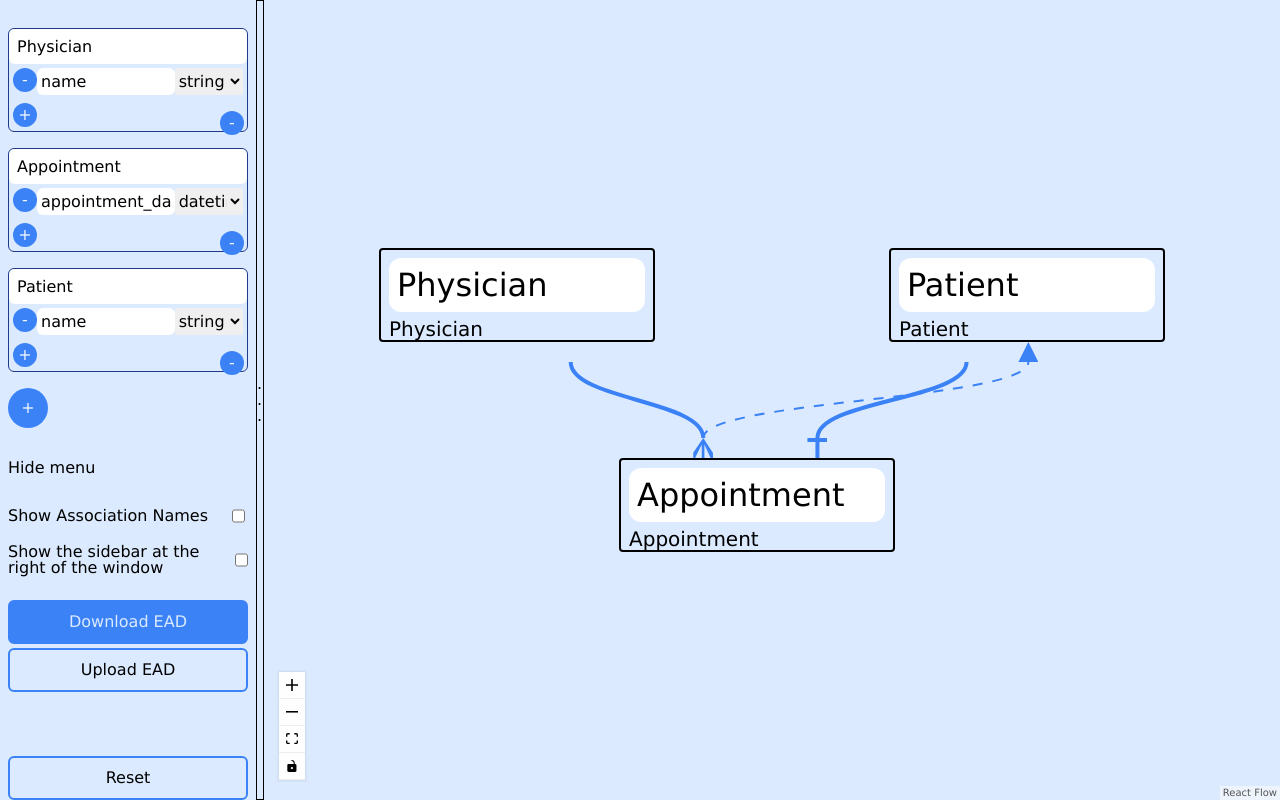
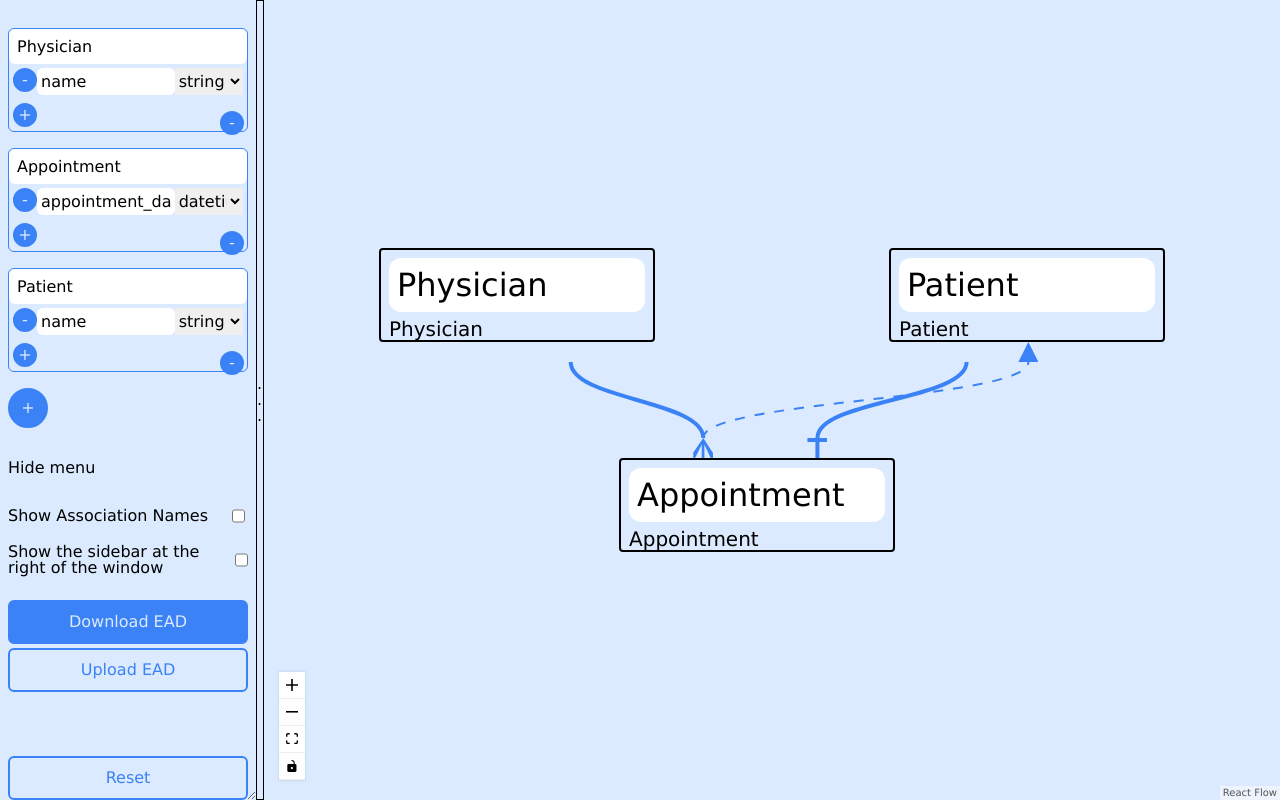
Before and after one commit to ozovalihasan/ead, a React (Vite) app: page / in a window 1280 px wide. Built offline with nearby package versions, Linux system fonts and the light colour scheme.

Commit message:
Refactor the style of the buttons

```diff
--- a/src/Sidebar.tsx
+++ b/src/Sidebar.tsx
@@ -40,18 +40,18 @@ const Sidebar = () => {
 
   return (
     <div className='flex'>
-      <aside className='relative py-3 px-2 overflow-y-scroll' style={{width: (locationSidebar === "left" ? widthSidebar : (window.innerWidth - (widthSidebar as number))) as number}} >
+      <aside className='relative py-3 px-2 overflow-y-scroll resize-x' style={{width: (locationSidebar === "left" ? widthSidebar : (window.innerWidth - (widthSidebar as number))) as number}} >
         {
 
           Object.keys(tables).map((tableId: string) => {
             return (
-              <div className="my-4 w-full bg-transparent border border-first-900 border-solid rounded-md" key={tableId} onDragStart={(event) => onDragStart(event, 'default', tableId)} draggable>
+              <div className="my-4 w-full bg-transparent border border-first-500 border-solid rounded-md" key={tableId} onDragStart={(event) => onDragStart(event, 'default', tableId)} draggable>
                 <input className="p-2 rounded-md w-full" placeholder='Table name' type="text" value={tables[tableId].name} onChange={(event) => onTableNameChange(event, tableId)} />
                 {
                   Object.keys(tables[tableId].attributes).map((attributeId) => {
                     return (
                       <div className="flex m-1" key={attributeId} >
-                        <button className="p-1 bg-first-500 text-first-50 rounded-full aspect-square h-6" onClick={event => removeAttribute(event, tableId, attributeId)} >-</button>
+                        <button className="btn-first rounded-full aspect-square h-6" onClick={event => removeAttribute(event, tableId, attributeId)} >-</button>
                         <input className="p-1 w-2/3 rounded-md" placeholder="Attribute" type="text" value={tables[tableId].attributes[attributeId].name} onChange={(event) => onAttributeNameChange(event, tableId, attributeId)} />
                         <select
                           className="w-1/3"
@@ -73,13 +73,13 @@ const Sidebar = () => {
                     )
                   })
                 }
-                <button className="p-1 bg-first-500 text-first-50 rounded-full m-1 aspect-square h-6" onClick={event => addAttribute(event, tableId)}>+</button>
-                <button className="right-0 absolute -translate-x-1/2 translate-y-1/2 p-1 bg-first-500 text-first-50 rounded-full aspect-square h-6" onClick={event => removeTable(event, tableId)}>-</button>
+                <button className="btn-first rounded-full m-1 aspect-square h-6" onClick={event => addAttribute(event, tableId)}>+</button>
+                <button className="right-0 absolute -translate-x-1/2 translate-y-1/2 btn-first rounded-full aspect-square h-6" onClick={event => removeTable(event, tableId)}>-</button>
               </div>
             )
           })
         }
-        <button className="p-1 bg-first-500 text-first-50 rounded-full aspect-square h-10" onClick={addTable}>+</button>
+        <button className="p-1 btn-first rounded-full aspect-square h-10" onClick={addTable}>+</button>
 
 
         <details open className='mt-8 [&>summary>span:nth-child(1)]:open:hidden [&>summary>span:nth-child(2)]:open:inline '>
@@ -98,7 +98,8 @@ const Sidebar = () => {
               <input className='ml-6' type="checkbox" checked={ locationSidebar === "right"} onChange={toggleLocationSidebar}/>
             </div>
             <button
-              className="rounded-md p-3 bg-first-500 border-2 border-first-500 my-1 ml-0 text-first-100"
+              // className="rounded-md p-3 bg-first-500 border-2 border-first-500 my-1 ml-0 text-first-100"
+              className="rounded-md p-3 my-1 ml-0 btn-first"
               onClick={() => saveJSON(useStore.getState(), 'EAD.json')}
               type="button"
               title="Download EAD"
@@ -106,7 +107,7 @@ const Sidebar = () => {
               Download EAD
             </button>
 
-            <label className='text-center p-3 rounded-md border-2 border-solid border-first-500 w-full cursor-pointer'>
+            <label className='text-center p-3 rounded-md w-full cursor-pointer btn-second'>
               Upload EAD
               <input
                 className='hidden'
@@ -119,7 +120,7 @@ const Sidebar = () => {
             </label>
 
             <button
-              className="mt-16 rounded-md p-3 border-2 border-first-500 my-1 mx-0 "
+              className="mt-16 rounded-md p-3 my-1 mx-0 btn-second "
               onClick={resetStore}
               type="button"
               title="Reset"
--- a/src/index.css
+++ b/src/index.css
@@ -8,3 +8,12 @@ details > summary::-webkit-details-marker {
 @tailwind base;
 @tailwind components;
 @tailwind utilities;
+
+@layer components {
+  .btn-first {
+    @apply bg-first-500 hover:bg-first-600 text-first-100 border-first-500 hover:border-first-600 border-2 border-solid;
+  }
+  .btn-second {
+    @apply bg-first-100 hover:bg-first-100 text-first-500 hover:text-first-600 border-first-500 border-2 border-solid;
+  }
+}
```
